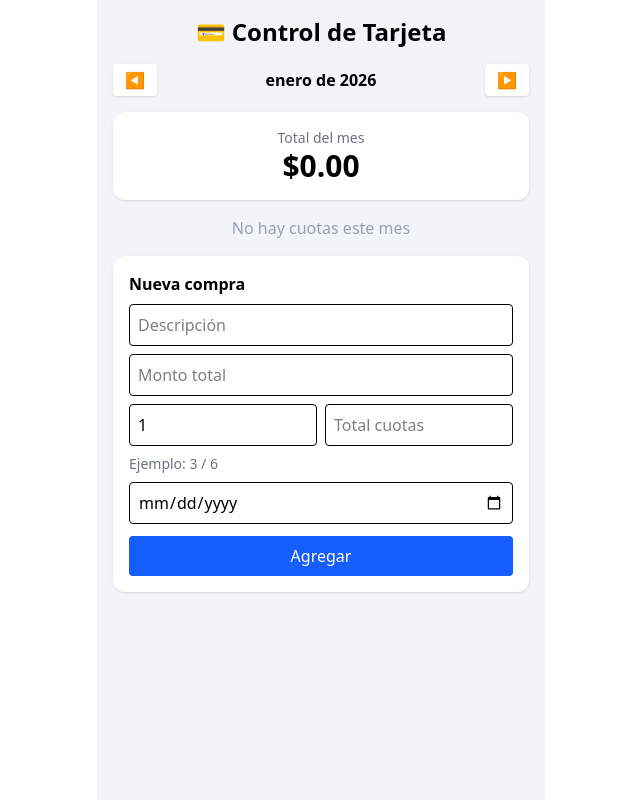
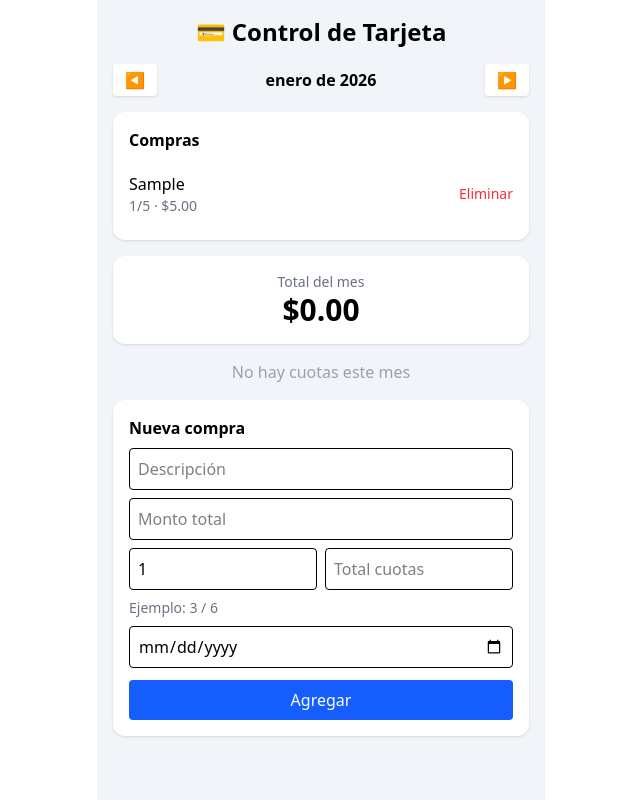
Before and after one commit to beenacoder/control-tarjeta, a React (Vite) app: page / in a window 1280 px wide. Both pictures are taken after typing "Sample", "5", "5", "2020-01-15" into the empty fields and a click on the button "Agregar". Shown: the whole page, without its empty margins (319-959 px from the left). Built offline with nearby package versions, Linux system fonts and the light colour scheme.

Commit message:
Agregue lsitado compras

```diff
--- a/src/App.jsx
+++ b/src/App.jsx
@@ -3,14 +3,15 @@ import generarCuotas from "./utils/cuotas";
 import NuevaCompra from "./components/NuevaCompra";
 import MesSelector from "./components/MesSelector";
 import CuotasMes from "./components/CuotasMes";
+import ListadoCompras from "./components/ListadoCompras";
+
 
 export default function App() {
-  const [compras, setCompras] = useState([]);
+  // const [compras, setCompras] = useState([]);
   const [mesVista, setMesVista] = useState(new Date());
-
-  useEffect(() => {
-    setCompras(JSON.parse(localStorage.getItem("compras")) || []);
-  }, []);
+  const [compras, setCompras] = useState(() => {
+    return JSON.parse(localStorage.getItem("compras")) || [];
+  });
 
   useEffect(() => {
     localStorage.setItem("compras", JSON.stringify(compras));
@@ -40,6 +41,9 @@ export default function App() {
 
       <MesSelector mes={mesVista} setMes={setMesVista} />
 
+      <ListadoCompras compras={compras} onEliminar={eliminarCompra} />
+
+
       <div className="bg-white rounded-xl shadow p-4 mb-4 text-center">
         <div className="text-gray-500 text-sm">Total del mes</div>
         <div className="text-3xl font-bold">
@@ -47,9 +51,11 @@ export default function App() {
         </div>
       </div>
 
-      <CuotasMes cuotas={cuotasMes} onEliminar={eliminarCompra}/>
+      <CuotasMes cuotas={cuotasMes} onEliminar={eliminarCompra} />
 
       <NuevaCompra onAdd={c => setCompras([...compras, c])} />
+      {console.table(compras.flatMap(generarCuotas))}
+
     </div>
   );
 }
--- /dev/null
+++ b/src/components/ListadoCompras.jsx
@@ -0,0 +1,37 @@
+export default function ListadoCompras({ compras, onEliminar }) {
+    if (compras.length === 0) {
+        return (
+            <div className="text-center text-gray-500 mb-4">
+                No hay compras cargadas
+            </div>
+        );
+    }
+
+    return (
+        <div className="bg-white rounded-xl shadow p-4 mb-4">
+            <h3 className="font-semibold mb-3">Compras</h3>
+
+            {compras.map(c => (
+                <div
+                    key={c.id}
+                    className="border-b last:border-0 py-2 flex justify-between items-center"
+                >
+                    <div>
+                        <div className="font-medium">{c.descripcion}</div>
+                        <div className="text-sm text-gray-500">
+                            {c.cuotaActual}/{c.cuotasTotales} · $
+                            {c.montoTotal.toFixed(2)}
+                        </div>
+                    </div>
+
+                    <button
+                        onClick={() => onEliminar(c.id)}
+                        className="text-red-500 text-sm"
+                    >
+                        Eliminar
+                    </button>
+                </div>
+            ))}
+        </div>
+    );
+}
--- a/src/components/MesSelector.jsx
+++ b/src/components/MesSelector.jsx
@@ -1,30 +1,77 @@
 export default function MesSelector({ mes, setMes }) {
+  function cambiarMes(delta) {
+    const nuevo = new Date(mes);
+    nuevo.setMonth(nuevo.getMonth() + delta);
+    setMes(nuevo);
+  }
+
   return (
-    <div className="flex items-center justify-between mb-4">
+    <div className="flex justify-between items-center mb-4">
       <button
+        onClick={() => cambiarMes(-1)}
         className="px-3 py-1 bg-white rounded shadow"
-        onClick={() =>
-          setMes(new Date(mes.setMonth(mes.getMonth() - 1)))
-        }
       >
         ◀
       </button>
 
       <div className="font-semibold">
-        {mes.toLocaleDateString("es-AR", {
+        {mes.toLocaleString("es-AR", {
           month: "long",
           year: "numeric",
         })}
       </div>
 
       <button
+        onClick={() => cambiarMes(1)}
         className="px-3 py-1 bg-white rounded shadow"
-        onClick={() =>
-          setMes(new Date(mes.setMonth(mes.getMonth() + 1)))
-        }
       >
         ▶
       </button>
     </div>
   );
 }
+
+
+
+
+
+
+
+
+
+
+
+
+
+
+
+// export default function MesSelector({ mes, setMes }) {
+//   return (
+//     <div className="flex items-center justify-between mb-4">
+//       <button
+//         className="px-3 py-1 bg-white rounded shadow"
+//         onClick={() =>
+//           setMes(new Date(mes.setMonth(mes.getMonth() - 1)))
+//         }
+//       >
+//         ◀
+//       </button>
+
+//       <div className="font-semibold">
+//         {mes.toLocaleDateString("es-AR", {
+//           month: "long",
+//           year: "numeric",
+//         })}
+//       </div>
+
+//       <button
+//         className="px-3 py-1 bg-white rounded shadow"
+//         onClick={() =>
+//           setMes(new Date(mes.setMonth(mes.getMonth() + 1)))
+//         }
+//       >
+//         ▶
+//       </button>
+//     </div>
+//   );
+// }
--- a/src/components/NuevaCompra.jsx
+++ b/src/components/NuevaCompra.jsx
@@ -15,10 +15,16 @@ export default function NuevaCompra({ onAdd }) {
     const cuotas = Number(form.cuotas);
     const cuotaActual = Number(form.cuotaActual);
 
+    if (!form.descripcion || !form.fechaCompra) {
+      alert("Completá descripción y fecha");
+    return
+    }
+
     if (cuotaActual < 1 || cuotaActual > cuotas) {
       alert("La cuota actual debe estar entre 1 y el total de cuotas");
       return;
     }
+
 
     onAdd({
       id: crypto.randomUUID(),
@@ -108,66 +114,3 @@ export default function NuevaCompra({ onAdd }) {
     </div>
   );
 }
-
-
-
-
-
-
-
-
-// import { useState } from "react";
-
-// export default function NuevaCompra({ onAdd }) {
-//   const [form, setForm] = useState({
-//     descripcion: "",
-//     monto: "",
-//     cuotas: "",
-//     cuotaActual: "1",
-//     fechaCompra: "",
-//   });
-
-//   function submit() {
-//     if (!form.descripcion) return;
-
-//     onAdd({
-//       ...form,
-//       id: crypto.randomUUID(),
-//       monto: Number(form.monto),
-//       cuotas: Number(form.cuotas),
-//     });
-
-//     setForm({
-//       descripcion: "",
-//       monto: "",
-//       cuotas: "",
-//       fechaCompra: "",
-//     });
-//   }
-
-//   return (
-//     <div className="bg-white rounded-xl shadow p-4">
-//       <h3 className="font-semibold mb-2">Nueva compra</h3>
-
-//       {["descripcion", "monto", "cuotas", "fechaCompra"].map(f => (
-//         <input
-//           key={f}
-//           type={f === "fechaCompra" ? "date" : "text"}
-//           placeholder={f}
-//           value={form[f]}
-//           onChange={e =>
-//             setForm({ ...form, [f]: e.target.value })
-//           }
-//           className="w-full border rounded p-2 mb-2"
-//         />
-//       ))}
-
-//       <button
-//         onClick={submit}
-//         className="w-full bg-blue-600 text-white rounded py-2"
-//       >
-//         Agregar
-//       </button>
-//     </div>
-//   );
-// }
```
